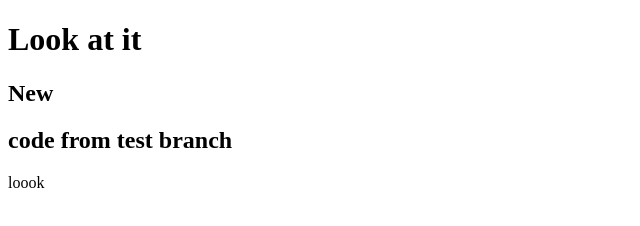
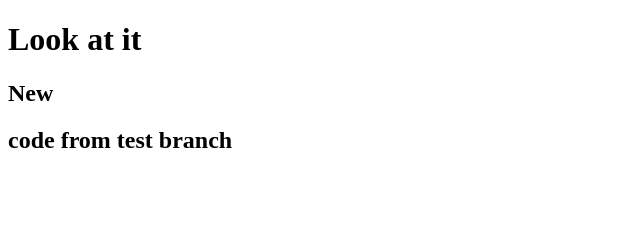
Before and after one commit to rockroman1979/new_one, a plain HTML site: page index.html in a window 1280 px wide. Shown: the full height of the page, 0-640 px from the left. Drawn offline with Linux system fonts and the light colour scheme.

Commit message:
fixed index file

```diff
--- a/index.html
+++ b/index.html
@@ -12,6 +12,6 @@
     <h1>Look at it </h1>
     <h2>New</h2>
     <h2>code from test branch</h2>
-    <p>loook</p>
+
   </body>
 </html>
```
